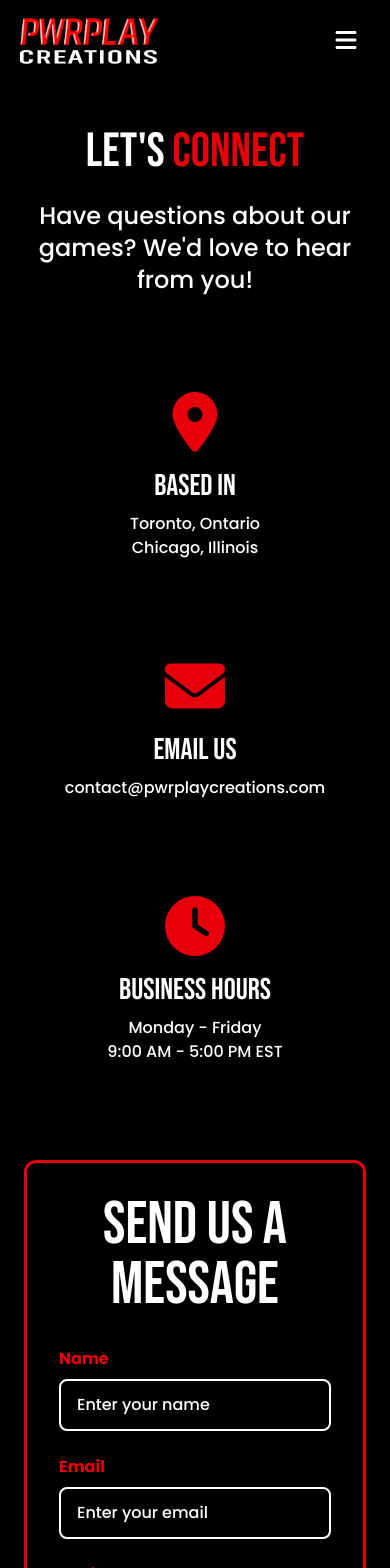
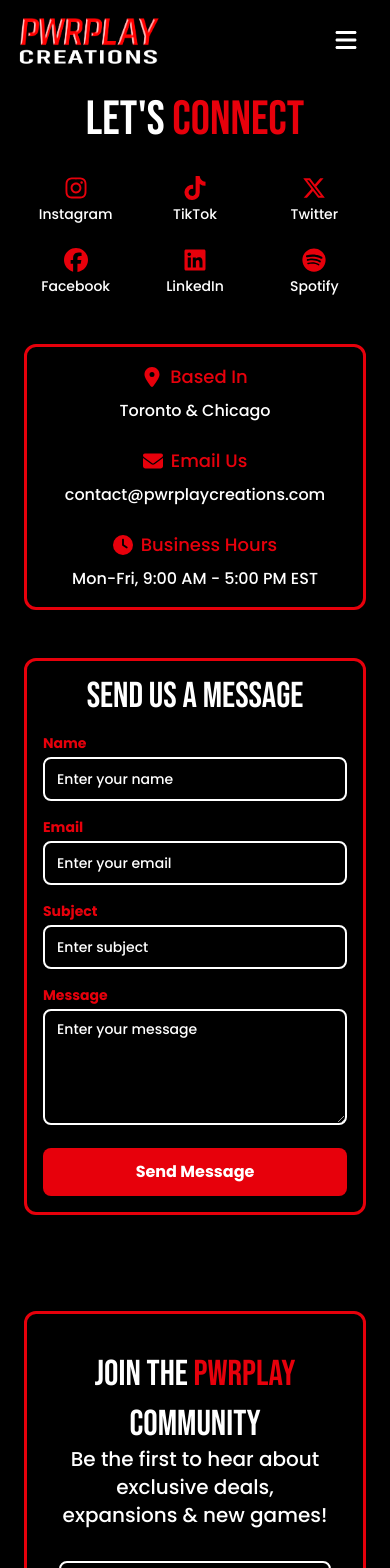
Before and after one commit to gudivadarahul/pwrplay-website, a React (Vite) app: page /contact in a window 390 px wide. Shown: the top 1568 px of the page. Built offline with nearby package versions, Linux system fonts and the light colour scheme.

Commit message:
mass changes gang

```diff
--- a/src/components/FAQ.jsx
+++ b/src/components/FAQ.jsx
@@ -83,7 +83,7 @@ function FAQ() {
     },[location]);
 
     return (
-        <div className="pt-32 px-6 min-h-screen bg-black">
+        <div className="pt-30 sm:pt-32 px-6 min-h-screen bg-black">
             {/* Logo in top-left */}
             <div className="absolute -top-8 sm:-top-10 md:-top-12 lg:-top-14 xl:-top-16 -left-2 sm:-left-3 z-[100]">
                 <Link to="/">
@@ -96,12 +96,9 @@ function FAQ() {
             </div>
 
             <div className="max-w-4xl mx-auto">
-                <h1 className="text-5xl md:text-7xl font-headers mb-6 text-center">
-                    <span className="text-red-600">F</span>requent&nbsp; <span className="text-red-600">A</span>nnoying&nbsp; <span className="text-red-600">Q</span>uestions
+                <h1 className="text-4xl sm:text-5xl md:text-7xl font-headers mb-4 sm:mb-6 text-center leading-tight">
+                    <span className="text-red-600">F</span>requent <span className="text-red-600">A</span>nnoying <span className="text-red-600">Q</span>uestions
                 </h1>
-                <p className="text-2xl text-center mb-12 font-body font-medium">
-                    Have questions? We've got the answers.
-                </p>
 
                 {/* FAQ List */}
                 <div className="space-y-6">
@@ -109,15 +106,15 @@ function FAQ() {
                         <Disclosure key={index}>
                             {({ open }) => (
                                 <div className="bg-black p-4 rounded-lg shadow-lg border-3 border-red-600 hover:border-red-600 transition-all duration-300">
-                                    <DisclosureButton className="flex justify-between items-center w-full text-left text-3xl font-headers font-bold">
+                                    <DisclosureButton className="flex justify-between items-center w-full text-left text-base sm:text-2xl md:text-3xl font-headers font-bold">
                                         {faq.question}
                                         {open ? (
-                                            <FaChevronUp className="text-red-600" />
+                                            <FaChevronUp className="text-red-600 text-sm sm:text-base" />
                                         ) : (
-                                            <FaChevronDown className="text-red-600" />
+                                            <FaChevronDown className="text-red-600 text-sm sm:text-base" />
                                         )}
                                     </DisclosureButton>
-                                    <DisclosurePanel className="mt-4 text-2xl text-gray-300 font-body font-medium">
+                                    <DisclosurePanel className="mt-3 sm:mt-4 text-sm sm:text-xl md:text-2xl text-gray-300 font-body font-medium">
                                         {faq.answer}
                                     </DisclosurePanel>
                                 </div>
--- a/src/pages/About.jsx
+++ b/src/pages/About.jsx
@@ -14,7 +14,7 @@ function About() {
     },[location]);
 
     return (
-        <div className="relative pt-32 px-6 min-h-screen bg-black">
+        <div className="relative pt-24 sm:pt-32 px-6 min-h-screen bg-black">
             {/* Logo in top-left */}
             <div className="absolute -top-8 sm:-top-10 md:-top-12 lg:-top-14 xl:-top-16 -left-2 sm:-left-3 z-[100]">
                 <Link to="/">
@@ -28,14 +28,14 @@ function About() {
 
             <div className="max-w-6xl mx-auto">
                 {/* Title */}
-                <div className="text-center mb-8">
-                    <h1 className="text-5xl md:text-8xl font-headers mb-6">
+                <div className="text-center mb-4 sm:mb-8">
+                    <h1 className="text-5xl md:text-8xl font-headers mb-4 sm:mb-6">
                         Meet the <span className="text-red-600">Founders</span>
                     </h1>
                 </div>
 
                 {/* Meet the Team */}
-                <section className="mb-8">
+                <section className="mb-4 sm:mb-8">
                     <div className="flex flex-col space-y-4 md:space-y-8">
                         {/* Founder 1 */}
                         <div className="grid grid-cols-[1fr_auto_1fr] items-center max-w-3xl mx-auto w-full">
@@ -72,17 +72,17 @@ function About() {
                     </div>
 
                     {/* Founders' Group Image */}
-                    <div className="mt-8">
+                    <div className="mt-4 sm:mt-8">
                         <img
                             src="founders.jpg"
                             alt="Founders"
-                            className="rounded-xl w-full max-w-2xl mx-auto shadow-lg"
+                            className="rounded-xl w-full max-w-[90%] sm:max-w-2xl mx-auto shadow-lg"
                         />
                     </div>
                 </section>
 
                 {/* Our Mission */}
-                <section className="mb-16">
+                <section className="mb-8 sm:mb-16">
                     <h2 className="text-4xl font-headers mb-8 lg:text-5xl xl:text-6xl 2xl:text-7xl">
                         Our <span className="text-red-600">Mission</span>
                     </h2>
--- a/src/pages/Contact.jsx
+++ b/src/pages/Contact.jsx
@@ -115,14 +115,30 @@ function Contact() {
 
             <div className="max-w-6xl mx-auto">
                 {/* Header Section */}
-                <div className="text-center mb-16">
-                    <h1 className="text-5xl md:text-7xl font-headers mb-6">
+                <div className="text-center mb-8 sm:mb-16 -mt-8 sm:mt-0">
+                    <h1 className="text-5xl md:text-7xl font-headers mb-4 sm:mb-6">
                         Let's <span className="text-red-600">Connect</span>
                     </h1>
-                    <p className="text-2xl max-w-3xl mx-auto font-body font-medium">
-                        Have questions about our games?
-                        We'd love to hear from you!
-                    </p>
+                </div>
+
+                {/* Social Media Links - Mobile/Tablet */}
+                <div className="lg:hidden grid grid-cols-3 gap-x-4 gap-y-6 justify-items-center mb-12 max-w-md mx-auto">
+                    {socialLinks.map((social) => (
+                        <a
+                            key={`mobile-${social.name}`}
+                            href={social.url}
+                            target="_blank"
+                            rel="noopener noreferrer"
+                            className="flex flex-col items-center gap-1 group text-center"
+                        >
+                            <span className="transform group-hover:scale-110 transition-transform duration-300 text-red-600">
+                                {React.cloneElement(social.icon, { className: "text-2xl sm:text-3xl" })}
+                            </span>
+                            <span className="font-body font-medium text-sm sm:text-base text-white hover:text-red-600 transition-all duration-300">
+                                {social.name}
+                            </span>
+                        </a>
+                    ))}
                 </div>
 
                 {/* Social Media Links - Desktop */}
@@ -145,13 +161,13 @@ function Contact() {
                     ))}
                 </div>
 
-                {/* Contact Info Cards */}
-                <div className="grid md:grid-cols-3 gap-8 mb-16 relative">
+                {/* Contact Info Cards - Desktop */}
+                <div className="hidden md:grid md:grid-cols-3 gap-8 mb-16 relative">
                     <div className="bg-black p-8 rounded-xl transition-all duration-300 text-center">
                         <FaLocationDot className="text-red-600 text-6xl mx-auto mb-4" />
                         <h3 className="text-3xl font-subheaders mb-2">Based In</h3>
-                        <p className="font-body font-medium text-base">Toronto, Ontario</p>
-                        <p className="font-body font-medium text-base">Chicago, Illinois</p>
+                        <p className="font-body font-medium text-base">Toronto</p>
+                        <p className="font-body font-medium text-base">Chicago</p>
                     </div>
 
                     <div className="bg-black p-8 rounded-xl transition-all duration-300 text-center">
@@ -162,11 +178,9 @@ function Contact() {
                         </p>
                     </div>
 
-                    {/* First Divider */}
-                    <div className="hidden md:block absolute left-1/3 top-1/2 -translate-y-1/2 w-0.5 h-3/4 bg-red-600"></div>
-
-                    {/* Second Divider */}
-                    <div className="hidden md:block absolute left-2/3 top-1/2 -translate-y-1/2 w-0.5 h-3/4 bg-red-600"></div>
+                    {/* Desktop Dividers */}
+                    <div className="absolute left-1/3 top-1/2 -translate-y-1/2 w-0.5 h-3/4 bg-red-600"></div>
+                    <div className="absolute left-2/3 top-1/2 -translate-y-1/2 w-0.5 h-3/4 bg-red-600"></div>
 
                     <div className="bg-black p-8 rounded-xl transition-all duration-300 text-center">
                         <FaClock className="text-red-600 text-6xl mx-auto mb-4" />
@@ -176,16 +190,46 @@ function Contact() {
                     </div>
                 </div>
 
+                {/* Contact Info Cards - Mobile */}
+                <div className="md:hidden flex flex-col space-y-6 mb-12 p-4 rounded-xl border-3 border-red-600 bg-black/50">
+                    {/* Location */}
+                    <div className="text-center">
+                        <div className="flex items-center justify-center mb-2">
+                            <FaLocationDot className="text-red-600 text-xl mr-2" />
+                            <span className="font-subheaders text-lg font-medium text-red-600">Based In</span>
+                        </div>
+                        <span className="font-body font-medium text-base">Toronto & Chicago</span>
+                    </div>
+
+                    {/* Email */}
+                    <div className="text-center">
+                        <div className="flex items-center justify-center mb-2">
+                            <FaEnvelope className="text-red-600 text-xl mr-2" />
+                            <span className="font-subheaders text-lg font-medium text-red-600">Email Us</span>
+                        </div>
+                        <span className="font-body font-medium text-base break-words">contact@pwrplaycreations.com</span>
+                    </div>
+
+                    {/* Hours */}
+                    <div className="text-center">
+                        <div className="flex items-center justify-center mb-2">
+                            <FaClock className="text-red-600 text-xl mr-2" />
+                            <span className="font-subheaders text-lg font-medium text-red-600">Business Hours</span>
+                        </div>
+                        <span className="font-body font-medium text-base">Mon-Fri, 9:00 AM - 5:00 PM EST</span>
+                    </div>
+                </div>
+
                 {/* Main Content Container */}
                 <div className="max-w-2xl mx-auto">
                     {/* Contact Form */}
-                    <div className="bg-black/50 p-8 rounded-xl border-3 border-red-600 mb-16">
-                        <h2 className="text-6xl font-headers mb-8 text-center">Send Us a Message</h2>
+                    <div className="bg-black/50 p-4 sm:p-8 rounded-xl border-3 border-red-600 mb-16">
+                        <h2 className="text-4xl sm:text-6xl font-headers mb-4 sm:mb-8 text-center">Send Us a Message</h2>
                         {!isSubmitted ? (
-                            <form onSubmit={handleSubmit} className="space-y-6">
-                                <div className="grid md:grid-cols-2 gap-6">
+                            <form onSubmit={handleSubmit} className="space-y-4 sm:space-y-6">
+                                <div className="grid md:grid-cols-2 gap-4 sm:gap-6">
                                     <div>
-                                        <label htmlFor="name" className="block mb-2 font-body font-bold text-red-600">Name</label>
+                                        <label htmlFor="name" className="block mb-1 sm:mb-2 font-body font-bold text-red-600 text-sm sm:text-base">Name</label>
                                         <input
                                             type="text"
                                             id="name"
@@ -193,12 +237,12 @@ function Contact() {
                                             placeholder="Enter your name"
                                             value={formData.name}
                                             onChange={handleChange}
-                                            className="w-full px-4 py-3 bg-black text-white border-2 border-white rounded-lg focus:border-red-600 focus:outline-none transition-colors placeholder:font-medium [-webkit-text-fill-color:white] [&:-webkit-autofill]:bg-black [&:-webkit-autofill]:text-white [&:-webkit-autofill]:shadow-[0_0_0_30px_black_inset] [&:-webkit-autofill]:[-webkit-text-fill-color:white]"
+                                            className="w-full px-3 sm:px-4 py-2 sm:py-3 bg-black text-white border-2 border-white rounded-lg focus:border-red-600 focus:outline-none transition-colors placeholder:font-medium placeholder:text-sm sm:placeholder:text-base [-webkit-text-fill-color:white] [&:-webkit-autofill]:bg-black [&:-webkit-autofill]:text-white [&:-webkit-autofill]:shadow-[0_0_0_30px_black_inset] [&:-webkit-autofill]:[-webkit-text-fill-color:white]"
                                             required
                                         />
                                     </div>
                                     <div>
-                                        <label htmlFor="email" className="block mb-2 font-body font-bold text-red-600">Email</label>
+                                        <label htmlFor="email" className="block mb-1 sm:mb-2 font-body font-bold text-red-600 text-sm sm:text-base">Email</label>
                                         <input
                                             type="email"
                                             id="email"
@@ -206,13 +250,13 @@ function Contact() {
                                             placeholder="Enter your email"
                                             value={formData.email}
                                             onChange={handleChange}
-                                            className="w-full px-4 py-3 bg-black text-white border-2 border-white rounded-lg focus:border-red-600 focus:outline-none transition-colors placeholder:font-medium [-webkit-text-fill-color:white] [&:-webkit-autofill]:bg-black [&:-webkit-autofill]:text-white [&:-webkit-autofill]:shadow-[0_0_0_30px_black_inset] [&:-webkit-autofill]:[-webkit-text-fill-color:white]"
+                                            className="w-full px-3 sm:px-4 py-2 sm:py-3 bg-black text-white border-2 border-white rounded-lg focus:border-red-600 focus:outline-none transition-colors placeholder:font-medium placeholder:text-sm sm:placeholder:text-base [-webkit-text-fill-color:white] [&:-webkit-autofill]:bg-black [&:-webkit-autofill]:text-white [&:-webkit-autofill]:shadow-[0_0_0_30px_black_inset] [&:-webkit-autofill]:[-webkit-text-fill-color:white]"
                                             required
                                         />
                                     </div>
                                 </div>
                                 <div>
-                                    <label htmlFor="subject" className="block mb-2 font-body font-bold text-red-600">Subject</label>
+                                    <label htmlFor="subject" className="block mb-1 sm:mb-2 font-body font-bold text-red-600 text-sm sm:text-base">Subject</label>
                                     <input
                                         type="text"
                                         id="subject"
@@ -220,27 +264,27 @@ function Contact() {
                                         placeholder="Enter subject"
                                         value={formData.subject}
                                         onChange={handleChange}
-                                        className="w-full px-4 py-3 bg-black text-white border-2 border-white rounded-lg focus:border-red-600 focus:outline-none transition-colors placeholder:font-medium [-webkit-text-fill-color:white] [&:-webkit-autofill]:bg-black [&:-webkit-autofill]:text-white [&:-webkit-autofill]:shadow-[0_0_0_30px_black_inset] [&:-webkit-autofill]:[-webkit-text-fill-color:white]"
+                                        className="w-full px-3 sm:px-4 py-2 sm:py-3 bg-black text-white border-2 border-white rounded-lg focus:border-red-600 focus:outline-none transition-colors placeholder:font-medium placeholder:text-sm sm:placeholder:text-base [-webkit-text-fill-color:white] [&:-webkit-autofill]:bg-black [&:-webkit-autofill]:text-white [&:-webkit-autofill]:shadow-[0_0_0_30px_black_inset] [&:-webkit-autofill]:[-webkit-text-fill-color:white]"
                                         required
                                     />
                                 </div>
                                 <div>
-                                    <label htmlFor="message" className="block mb-2 font-body font-bold text-red-600">Message</label>
+                                    <label htmlFor="message" className="block mb-1 sm:mb-2 font-body font-bold text-red-600 text-sm sm:text-base">Message</label>
                                     <textarea
                                         id="message"
                                         name="message"
                                         placeholder="Enter your message"
                                         value={formData.message}
                                         onChange={handleChange}
-                                        rows="5"
-                                        className="w-full px-4 py-3 bg-black text-white border-2 border-white rounded-lg focus:border-red-600 focus:outline-none transition-colors placeholder:font-medium [-webkit-text-fill-color:white] [&:-webkit-autofill]:bg-black [&:-webkit-autofill]:text-white [&:-webkit-autofill]:shadow-[0_0_0_30px_black_inset] [&:-webkit-autofill]:[-webkit-text-fill-color:white]"
+                                        rows="4"
+                                        className="w-full px-3 sm:px-4 py-2 sm:py-3 bg-black text-white border-2 border-white rounded-lg focus:border-red-600 focus:outline-none transition-colors placeholder:font-medium placeholder:text-sm sm:placeholder:text-base [-webkit-text-fill-color:white] [&:-webkit-autofill]:bg-black [&:-webkit-autofill]:text-white [&:-webkit-autofill]:shadow-[0_0_0_30px_black_inset] [&:-webkit-autofill]:[-webkit-text-fill-color:white]"
                                         required
                                     ></textarea>
                                 </div>
                                 <button
                                     type="submit"
                                     disabled={loading}
-                                    className="w-full bg-red-600 text-white px-8 py-4 rounded-lg text-lg font-bold
+                                    className="w-full bg-red-600 text-white px-6 sm:px-8 py-3 sm:py-4 rounded-lg text-base sm:text-lg font-bold
                                     hover:shadow-lg hover:shadow-red-500/20 hover:-translate-y-0.5
                                     transition-all duration-300 disabled:opacity-50 disabled:cursor-not-allowed"
                                 >
@@ -248,10 +292,10 @@ function Contact() {
                                 </button>
                             </form>
                         ) : (
-                            <div className="text-center py-12">
-                                <FaEnvelope className="text-red-600 text-6xl mx-auto mb-6 animate-bounce" />
-                                <h3 className="text-3xl font-subheaders mb-4">Message Sent!</h3>
-                                <p className="font-body font-medium text-xl">
+                            <div className="text-center py-8 sm:py-12">
+                                <FaEnvelope className="text-red-600 text-4xl sm:text-6xl mx-auto mb-4 sm:mb-6 animate-bounce" />
+                                <h3 className="text-2xl sm:text-3xl font-subheaders mb-2 sm:mb-4">Message Sent!</h3>
+                                <p className="font-body font-medium text-base sm:text-xl">
                                     Thank you for reaching out. We'll get back to you as soon as possible!
                                 </p>
                             </div>
@@ -261,26 +305,6 @@ function Contact() {
 
                 {/* Newsletter Section */}
                 <JoinTheChaos />
-
-                {/* Social Media Links - Mobile/Tablet */}
-                <div className="lg:hidden flex flex-wrap justify-center gap-4 mt-8 mb-16">
-                    {socialLinks.map((social) => (
-                        <a
-                            key={`mobile-${social.name}`}
-                            href={social.url}
-                            target="_blank"
-                            rel="noopener noreferrer"
-                            className="flex items-center gap-2 group"
-                        >
-                            <span className="transform group-hover:scale-110 transition-transform duration-300 text-red-600">
-                                {React.cloneElement(social.icon,{ className: "text-2xl sm:text-3xl" })}
-                            </span>
-                            <span className="font-body font-medium text-base sm:text-lg md:text-xl text-white hover:text-red-600 transition-all duration-300">
-                                {social.name}
-                            </span>
-                        </a>
-                    ))}
-                </div>
             </div>
         </div>
     );
--- a/vite.config.js
+++ b/vite.config.js
@@ -3,9 +3,14 @@ import react from '@vitejs/plugin-react';
 import tailwindcss from '@tailwindcss/vite';
 
 export default defineConfig({
-  plugins: [react(),tailwindcss()],
+  plugins: [react(), tailwindcss()],
   server: {
-    port: 5173,
+    host: '0.0.0.0',  // Allows external access (for iPhone & ngrok)
+    port: 5173,       // Keeps the port consistent
+    strictPort: true, // Ensures Vite always runs on 5173
+    hmr: {
+      clientPort: 443, // Fixes HMR issues when using ngrok
+    },
     proxy: {
       '/api': {
         target: 'http://localhost:3001',
@@ -13,5 +18,8 @@ export default defineConfig({
         secure: false,
       },
     },
+    allowedHosts: [
+      '.ngrok-free.app', // Allows ngrok URLs to access Vite
+    ],
   },
 });
```
Also changed, not shown: src/pages/Timeline.jsx (+3 -16 lines), 1 other file (tests, documents, lock files or other folders).
